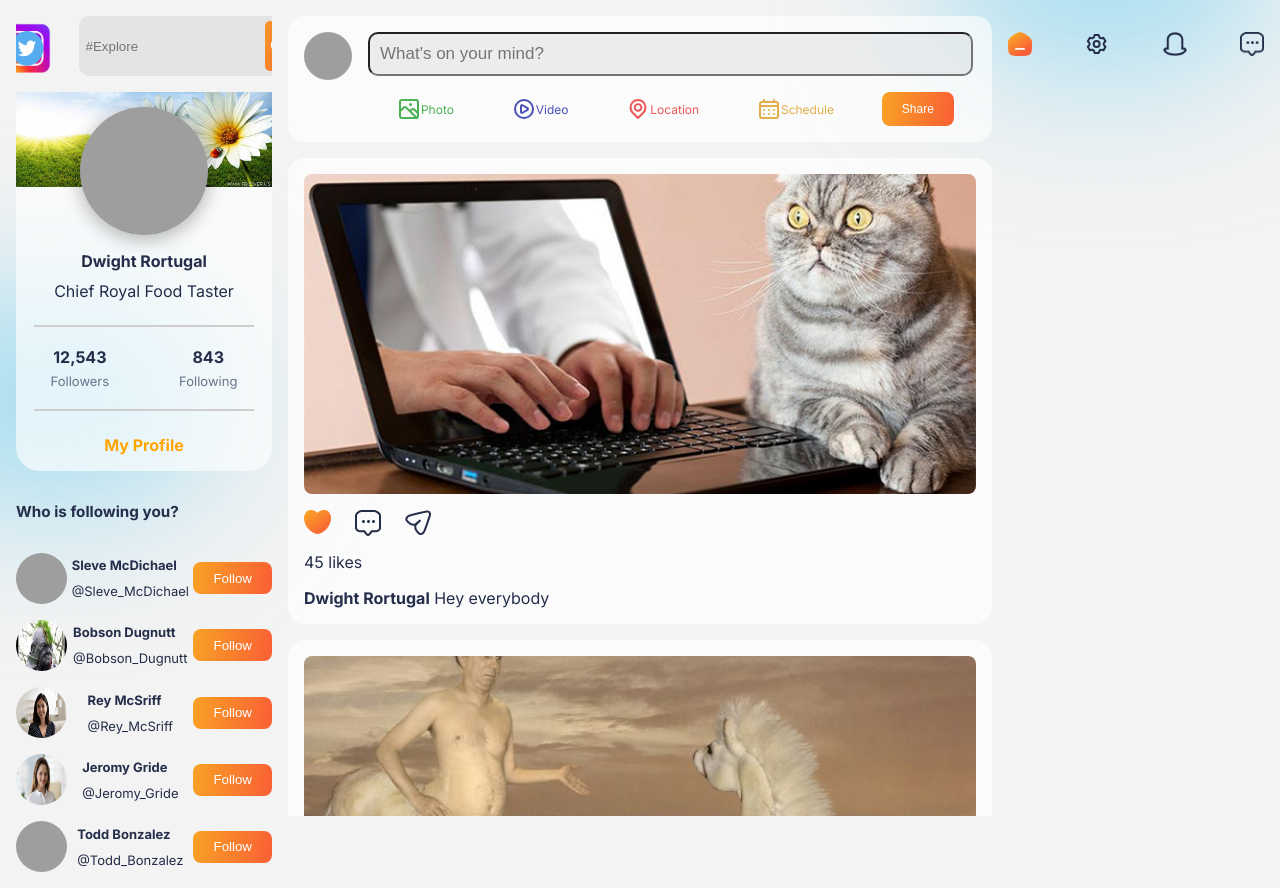
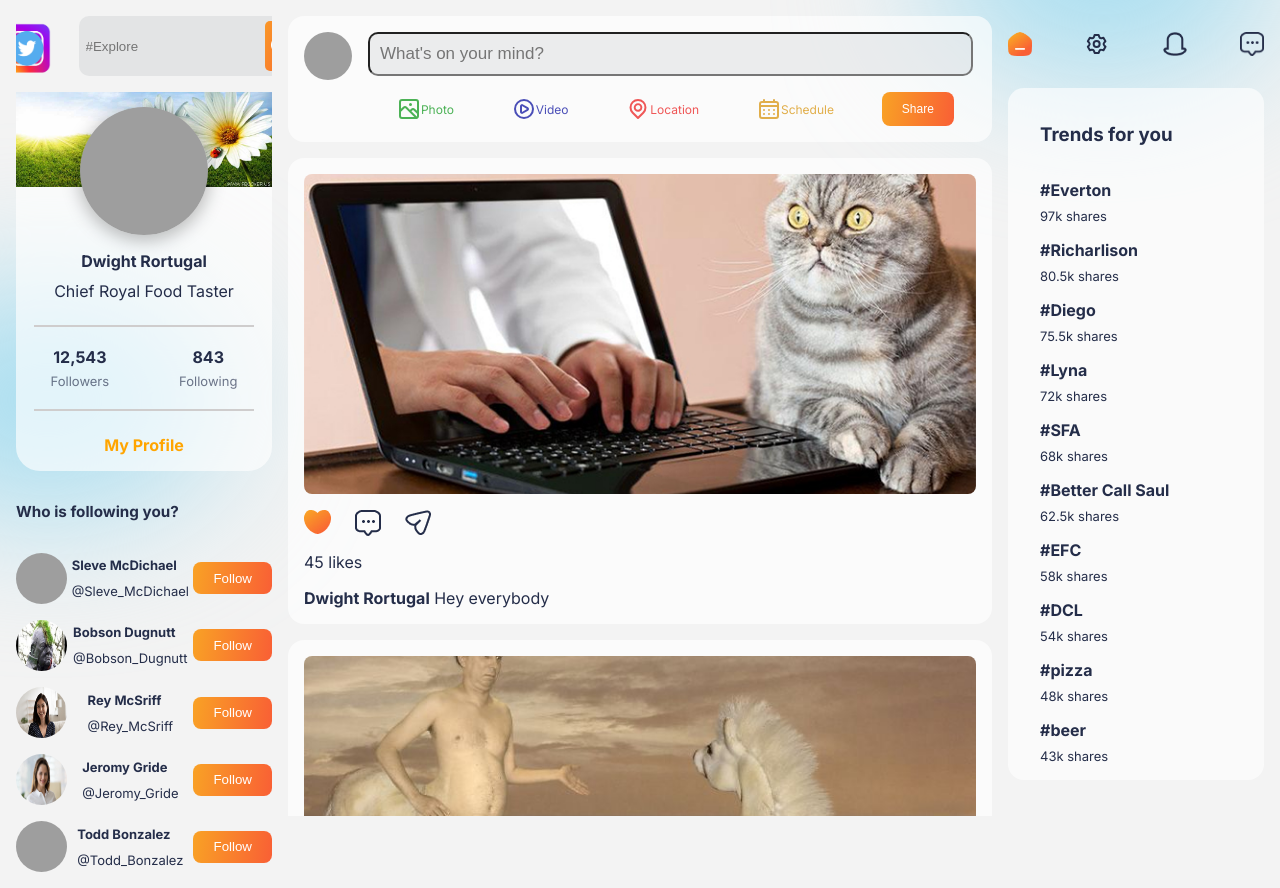
Before and after one commit to jonnyabrams/twitstagram, a React (Create React App) app in the folder client/: page / in a window 1280 px wide. Built offline with nearby package versions, Linux system fonts and the light colour scheme; grey boxes are pictures that could not be loaded.

Commit message:
Make TrendCard for RightSide

```diff
--- a/client/src/components/rightSide/RightSide.jsx
+++ b/client/src/components/rightSide/RightSide.jsx
@@ -3,6 +3,7 @@ import Comment from '../../img/assets/comment.png'
 import Home from '../../img/assets/home.png'
 import Notification from '../../img/assets/notification.png'
 import { UilSetting } from '@iconscout/react-unicons'
+import TrendCard from '../trendCard/TrendCard'
 
 const RightSide = () => {
   return (
@@ -13,6 +14,8 @@ const RightSide = () => {
         <img src={Notification} alt="" />
         <img src={Comment} alt="" />
       </div>
+
+      <TrendCard />
     </div>
   )
 }
--- /dev/null
+++ b/client/src/components/trendCard/TrendCard.jsx
@@ -0,0 +1,20 @@
+import './trendCard.css'
+import { TrendData } from '../../data/trendData'
+
+const TrendCard = () => {
+  return (
+    <div className="trend_card">
+      <h3>Trends for you</h3>
+      {TrendData.map((trend) => {
+        return (
+          <div className="trend">
+            <span>#{trend.name}</span>
+            <span>{trend.shares}k shares</span>
+          </div>
+        )
+      })}
+    </div>
+  )
+}
+
+export default TrendCard
--- /dev/null
+++ b/client/src/components/trendCard/trendCard.css
@@ -0,0 +1,24 @@
+.trend_card {
+  display: flex;
+  flex-direction: column;
+  gap: 1rem;
+  background-color: var(--cardColor);
+  padding: 1rem;
+  border-radius: 1rem;
+  padding-left: 2rem;
+}
+
+.trend {
+  display: flex;
+  flex-direction: column;
+  gap: 0.5rem;
+
+}
+
+.trend > span:nth-of-type(1) {
+  font-weight: bold;
+}
+
+.trend > span:nth-of-type(2) {
+  font-size: 13px;
+}
--- /dev/null
+++ b/client/src/data/trendData.js
@@ -0,0 +1,43 @@
+export const TrendData = [
+  {
+    name: 'Everton',
+    shares: 97
+  },
+  {
+    name: 'Richarlison',
+    shares: 80.5
+  },
+  {
+    name: 'Diego',
+    shares: 75.5
+  },
+  {
+    name: 'Lyna',
+    shares: 72
+  },
+  {
+    name: 'SFA',
+    shares: 68
+  },
+  {
+    name: 'Better Call Saul',
+    shares: 62.5
+  },
+  {
+    name: 'EFC',
+    shares: 58
+  },
+  {
+    name: 'DCL',
+    shares: 54
+  },
+  {
+    name: 'pizza',
+    shares: 48
+  },
+  {
+    name: 'beer',
+    shares: 43
+  },
+
+]
```
